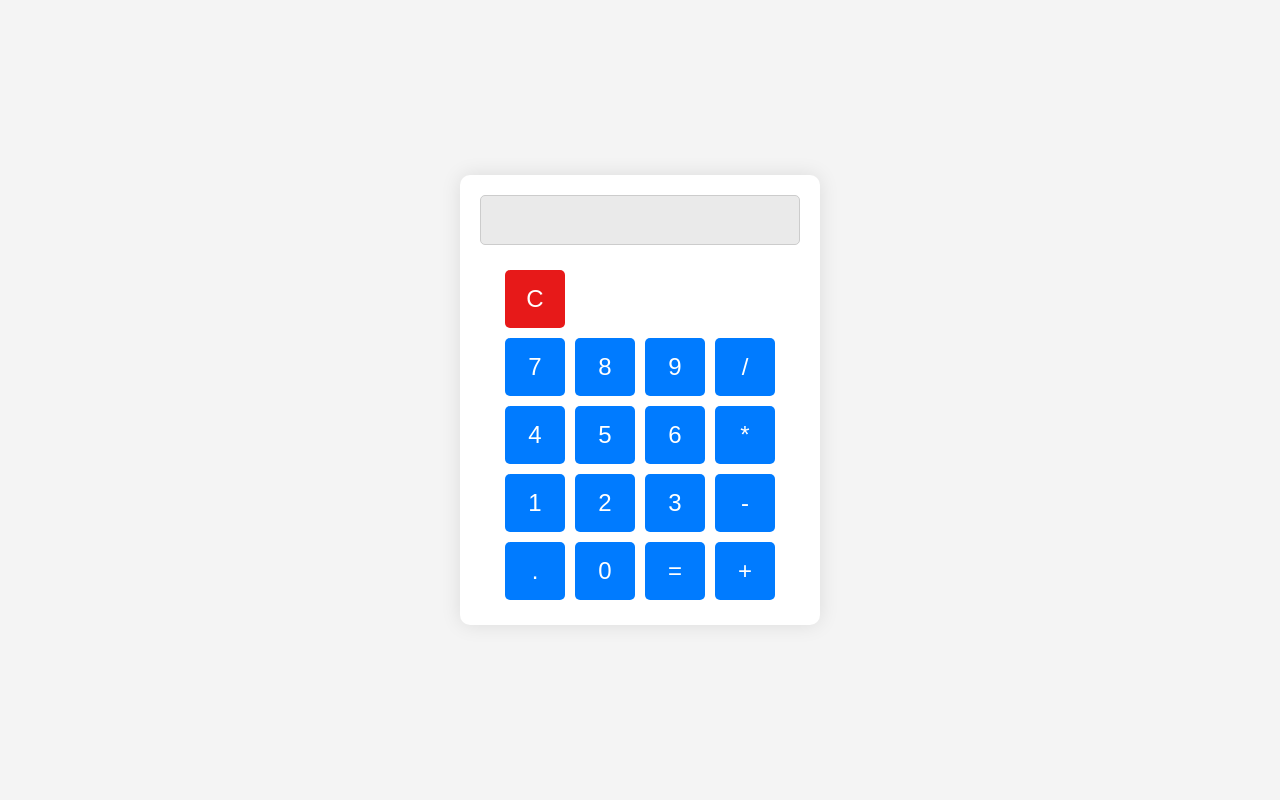
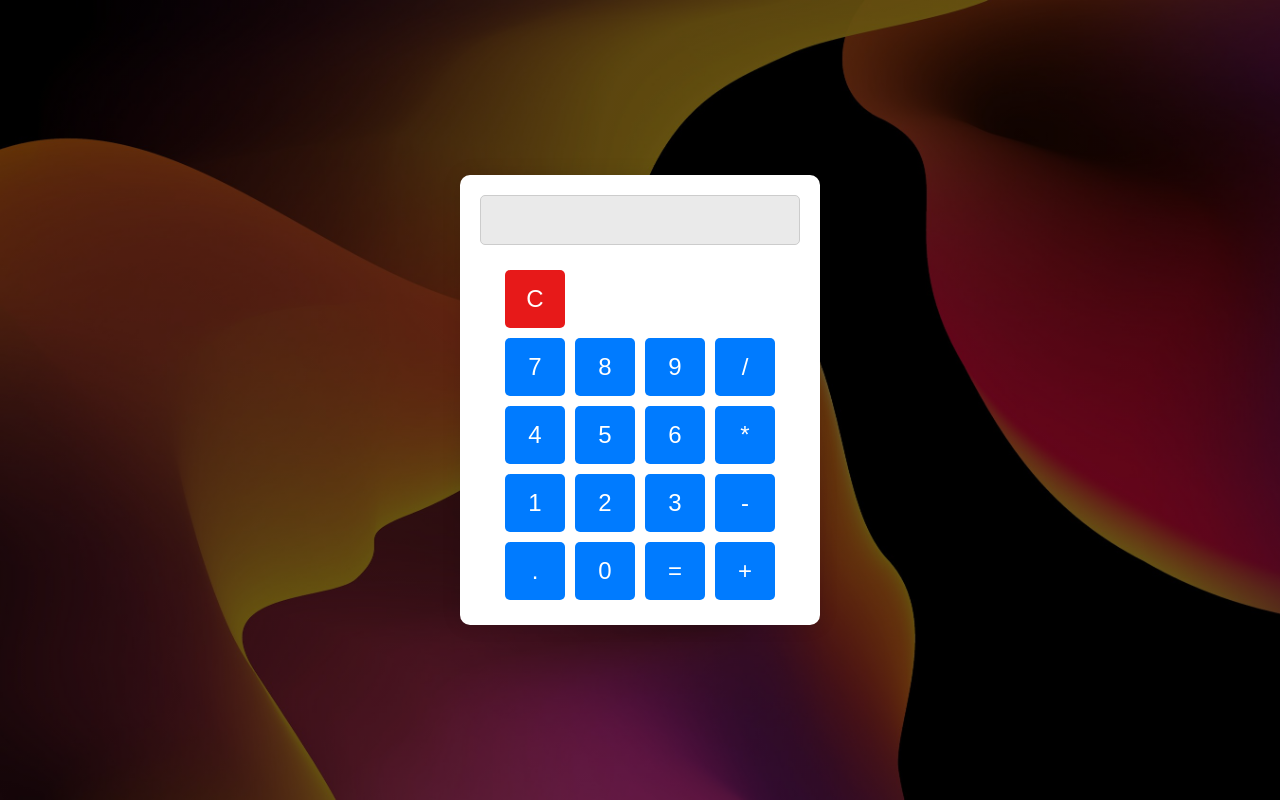
Before and after one commit to MarcosC2119/Calculadora, a plain HTML site: page index.html in a window 1280 px wide. Drawn offline with Linux system fonts and the light colour scheme.

Commit message:
fondo listo

```diff
--- a/assets/css/styles.css
+++ b/assets/css/styles.css
@@ -1,6 +1,9 @@
 body {
     font-family: Arial, sans-serif;
-    background-color: #f4f4f4;
+    background: linear-gradient(rgba(0, 0, 0, 0.6), rgba(0, 0, 0, 0.6)),
+                url('/assets/img/calculadora.jpeg');
+    background-size: cover;
+    background-repeat: no-repeat;
     display: flex;
     justify-content: center;
     align-items: center;
```
Also changed, not shown: assets/img/calculadora.jpeg (added).
